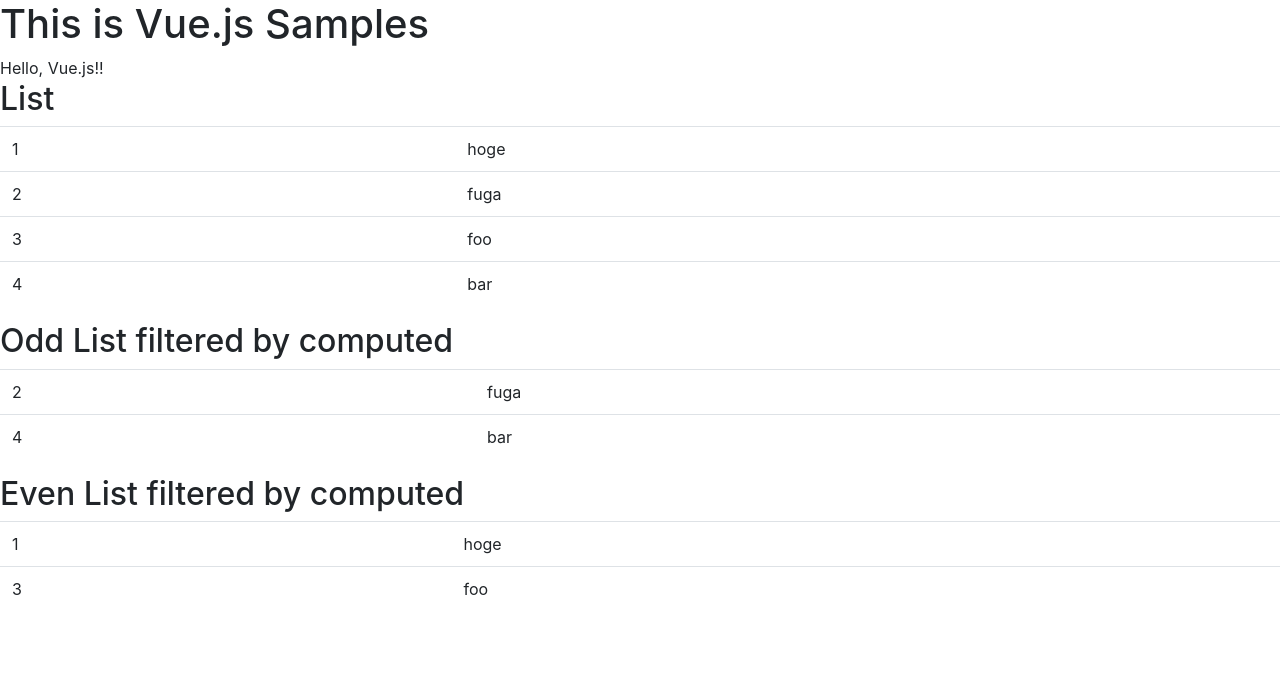
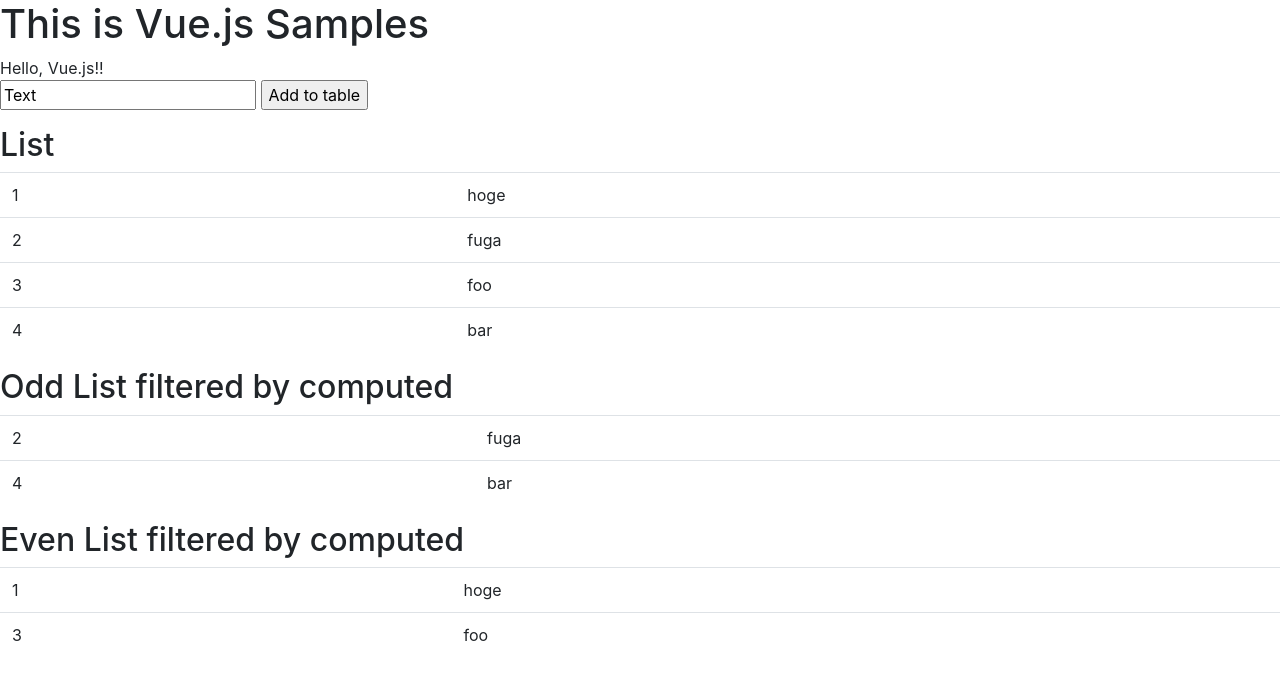
Before and after one commit to tosi29/vuejs-sample, a plain HTML site: page index.html in a window 1280 px wide. Drawn offline with nearby package versions, Linux system fonts and the light colour scheme.

Commit message:
Add form to add new entry

```diff
--- a/index.html
+++ b/index.html
@@ -18,6 +18,11 @@
   </div>
 
   <div id="tab">
+    <form v-on:submit.prevent="addEntry">
+      <input type="text" name="text" v-model="newText">
+      <input type="submit" value="Add to table">
+    </form>
+
     <h2>List</h2>
     <table class="table">
       <tr v-for="entry in entries">
@@ -56,12 +61,22 @@
     var app2 = new Vue({
       el: '#tab',
       data: {
-        entries : [
+        entries: [
         {text: 'hoge', key: 1},
         {text: 'fuga', key: 2},
         {text: 'foo', key: 3},
         {text: 'bar', key: 4}
-        ]
+        ],
+        newText: 'Text'
+      },
+      methods: {
+        addEntry: function() {
+          this.entries.push({
+            text: this.newText,
+            key: this.entries.length + 1
+          })
+          this.newText = ''
+        }
       },
       computed: {
         odd: function () {
```
